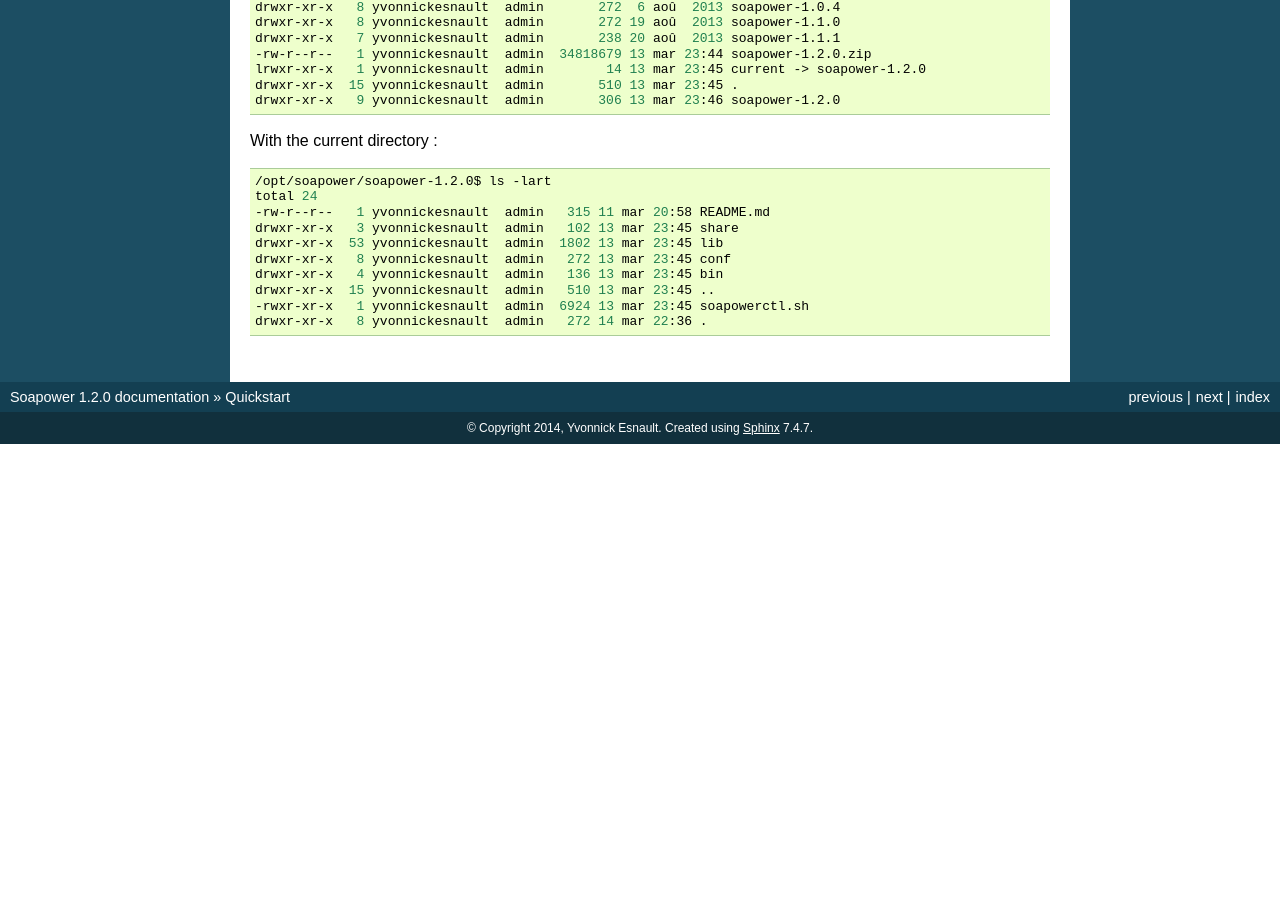
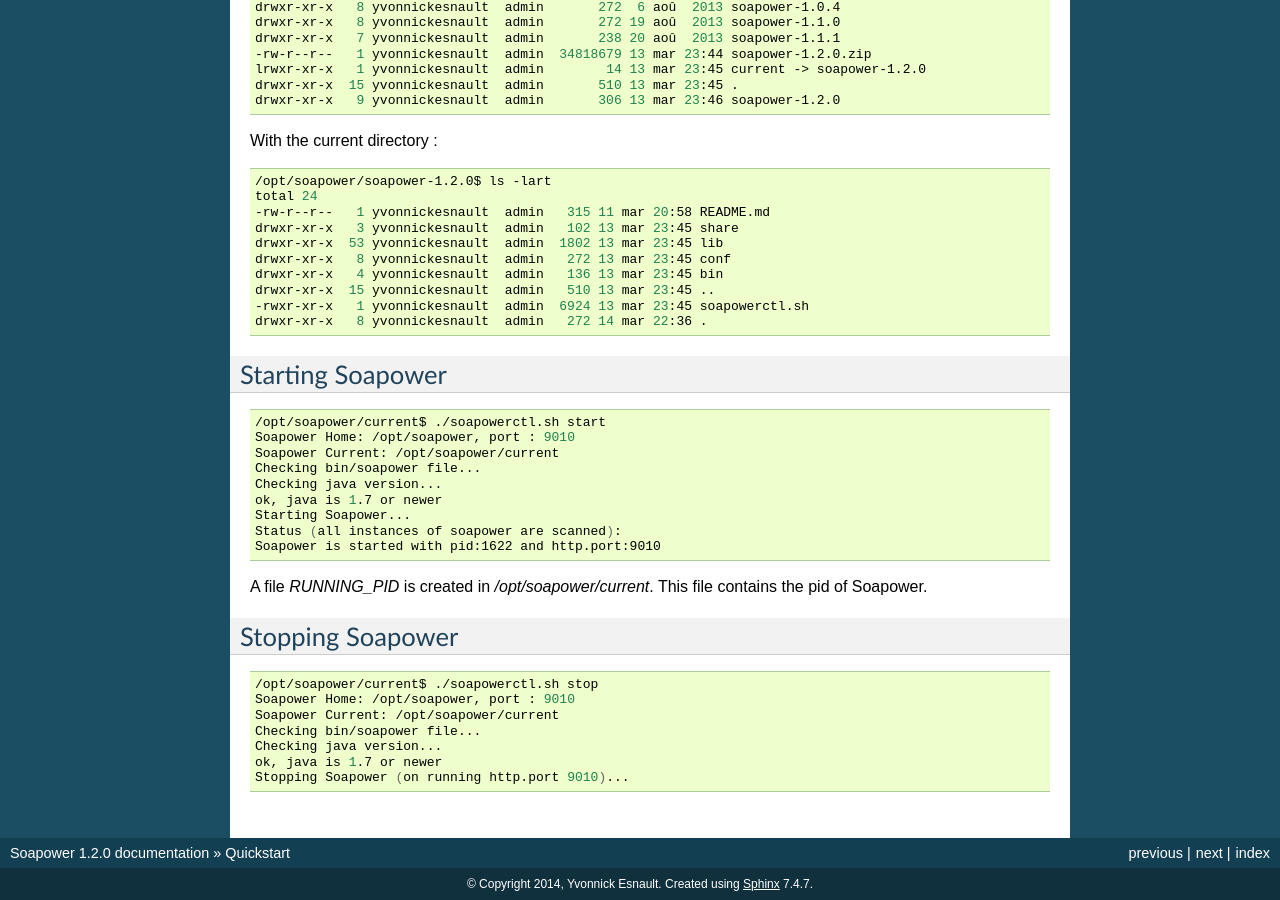
Before and after one commit to soapower/docs, a Sphinx documentation site: the page built from source/install.txt, in a window 1280 px wide and 900 px high, scrolled down 949 px. Built offline with Sphinx 7.4.7, drawn with Linux system fonts in a browser that asks for light colours; before the commit the page ends 1393 px from its top, so only the background shows below that; some of the changed text lies outside the part shown.

Commit message:
Add start / stop

```diff
--- a/source/install.txt
+++ b/source/install.txt
@@ -75,3 +75,35 @@ With the current directory :
     drwxr-xr-x  15 yvonnickesnault  admin   510 13 mar 23:45 ..
     -rwxr-xr-x   1 yvonnickesnault  admin  6924 13 mar 23:45 soapowerctl.sh
     drwxr-xr-x   8 yvonnickesnault  admin   272 14 mar 22:36 .
+
+
+Starting Soapower
+-----------------
+
+.. code-block:: sh
+
+    /opt/soapower/current$ ./soapowerctl.sh start
+    Soapower Home: /opt/soapower, port : 9010
+    Soapower Current: /opt/soapower/current
+    Checking bin/soapower file...
+    Checking java version...
+    ok, java is 1.7 or newer
+    Starting Soapower...
+    Status (all instances of soapower are scanned):
+    Soapower is started with pid:1622 and http.port:9010
+
+A file `RUNNING_PID` is created in `/opt/soapower/current`. This file contains the pid of Soapower.
+
+
+Stopping Soapower
+-----------------
+
+.. code-block:: sh
+
+    /opt/soapower/current$ ./soapowerctl.sh stop
+    Soapower Home: /opt/soapower, port : 9010
+    Soapower Current: /opt/soapower/current
+    Checking bin/soapower file...
+    Checking java version...
+    ok, java is 1.7 or newer
+    Stopping Soapower (on running http.port 9010)...
```
